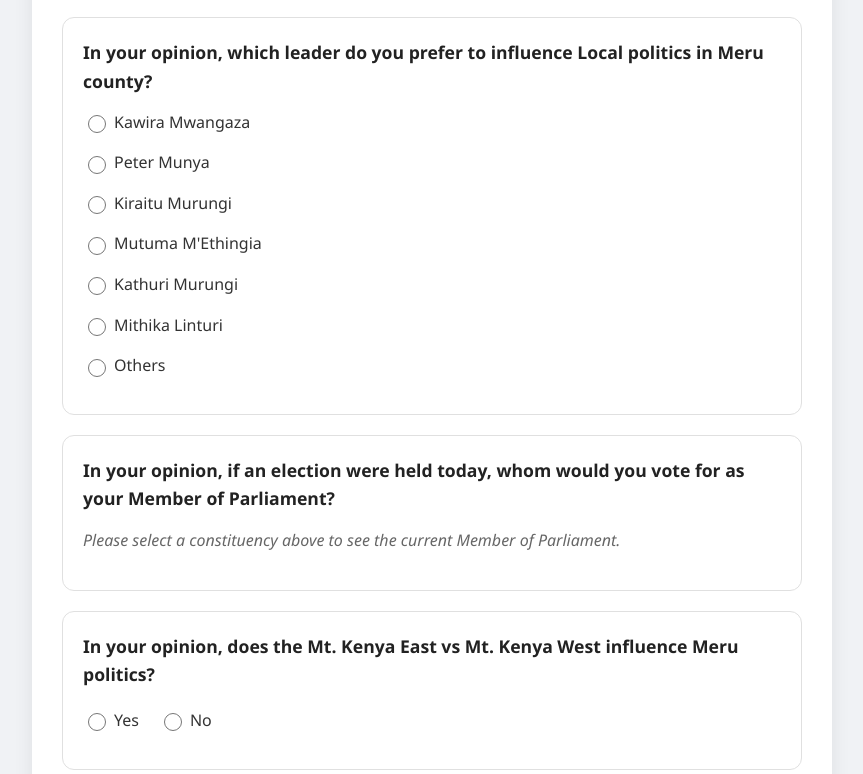
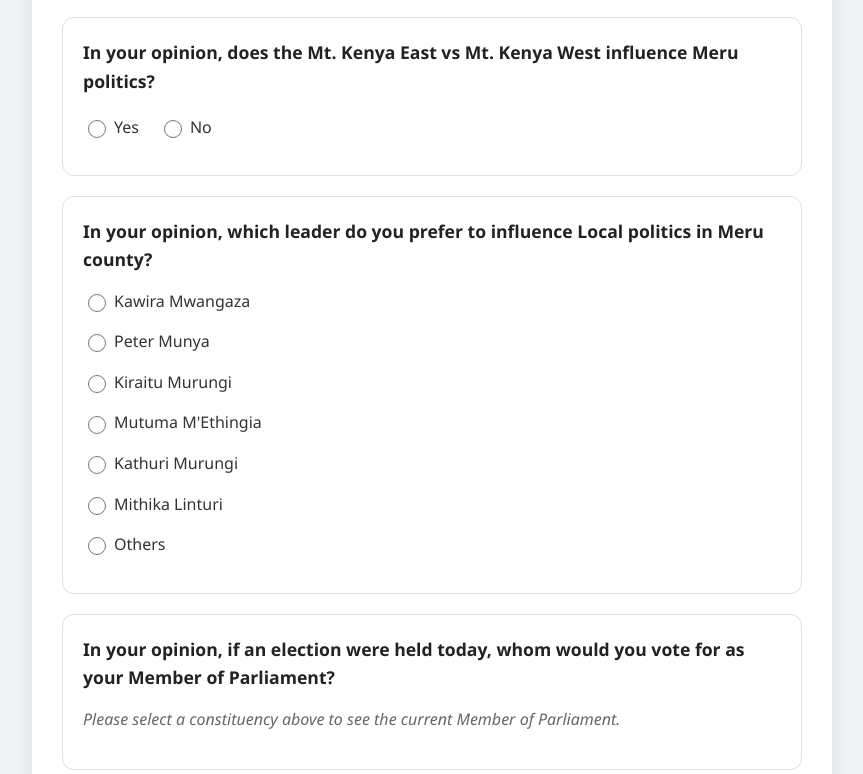
Before and after one commit to cal-me-j/meru-political-survey, a website: page index.html in a window 1280 px wide. Shown: the part 1889-2663 px from the top of the page, without its empty margins (208-1071 px from the left). Drawn offline with Linux system fonts and the light colour scheme.

Commit message:
removed text input for new radio

```diff
--- a/index.html
+++ b/index.html
@@ -162,6 +162,24 @@ Your feedback is essential in ensuring that party decisions are guided by the ac
              </div>
 
              <div class="card">
+				<span class="card-title">In your opinion, does the Mt. Kenya East vs Mt. Kenya West influence Meru politics?</span>
+
+				<div class="radio-flex" style="margin-top: 15px;">
+					<label class="radio-label">
+						<input type="radio" name="mt_kenya_influence" value="Yes" onchange="toggleBooleanReason('mt_kenya', 'Yes')" required> Yes
+					</label>
+					<label class="radio-label">
+						<input type="radio" name="mt_kenya_influence" value="No" onchange="toggleBooleanReason('mt_kenya', 'No')"> No
+					</label>
+				</div>
+
+				<div id="reason_box_mt_kenya" class="reason-box">
+					<label id="label_mt_kenya">Please explain your answer:</label>
+					<textarea name="reason_mt_kenya_text" placeholder="Explain why you feel this way..."></textarea>
+				</div>
+			</div>
+
+             <div class="card">
                  <span class="card-title">In your opinion, which leader do you prefer to influence Local politics in Meru county?</span>
                  <div class = "radio">
                      <div class="radio-item">
@@ -216,25 +234,6 @@ Your feedback is essential in ensuring that party decisions are guided by the ac
                     <input type="text" name="reason_mp_text" placeholder="Explain your reasons...">
                 </div>
             </div>
-
-
-            <div class="card">
-				<span class="card-title">In your opinion, does the Mt. Kenya East vs Mt. Kenya West influence Meru politics?</span>
-
-				<div class="radio-flex" style="margin-top: 15px;">
-					<label class="radio-label">
-						<input type="radio" name="mt_kenya_influence" value="Yes" onchange="toggleBooleanReason('mt_kenya', 'Yes')" required> Yes
-					</label>
-					<label class="radio-label">
-						<input type="radio" name="mt_kenya_influence" value="No" onchange="toggleBooleanReason('mt_kenya', 'No')"> No
-					</label>
-				</div>
-
-				<div id="reason_box_mt_kenya" class="reason-box">
-					<label id="label_mt_kenya">Please explain your answer:</label>
-					<textarea name="reason_mt_kenya_text" placeholder="Explain why you feel this way..."></textarea>
-				</div>
-			</div>
         </div>
 
         <h3>Party Support </h3>
@@ -603,14 +602,14 @@ Your feedback is essential in ensuring that party decisions are guided by the ac
             const reasonBox = document.getElementById(`reason_box_${id}`);
             const label = document.getElementById(`label_${id}`);
 
-            // Show the explanation box regardless of Yes or No
-            reasonBox.style.display = 'block';
+            // // Show the explanation box regardless of Yes or No
+            // reasonBox.style.display = 'block';
 
-            if (value === 'Yes') {
-                label.innerText = "In what way does this influence Meru politics?";
-            } else {
-                label.innerText = "Why do you feel it has no influence?";
-            }
+            // if (value === 'Yes') {
+            //     label.innerText = "In what way does this influence Meru politics?";
+            // } else {
+            //     label.innerText = "Why do you feel it has no influence?";
+            // }
         }
 
         function updatePollingStations() {
```
